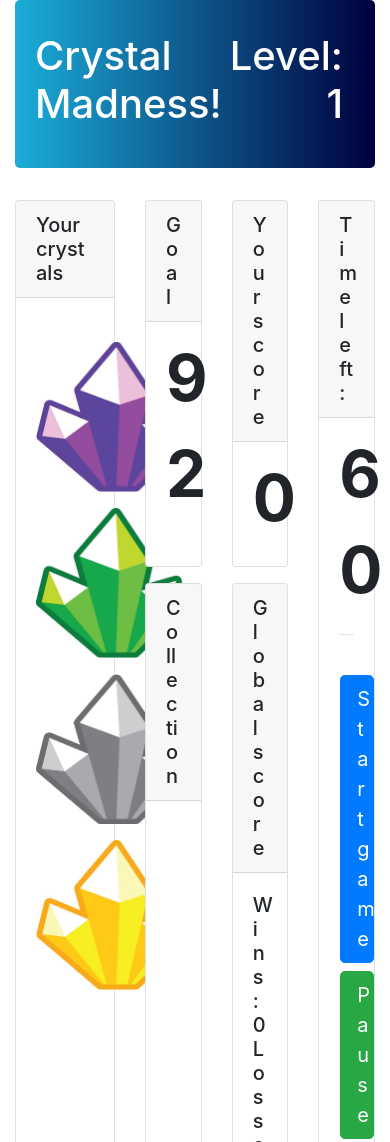
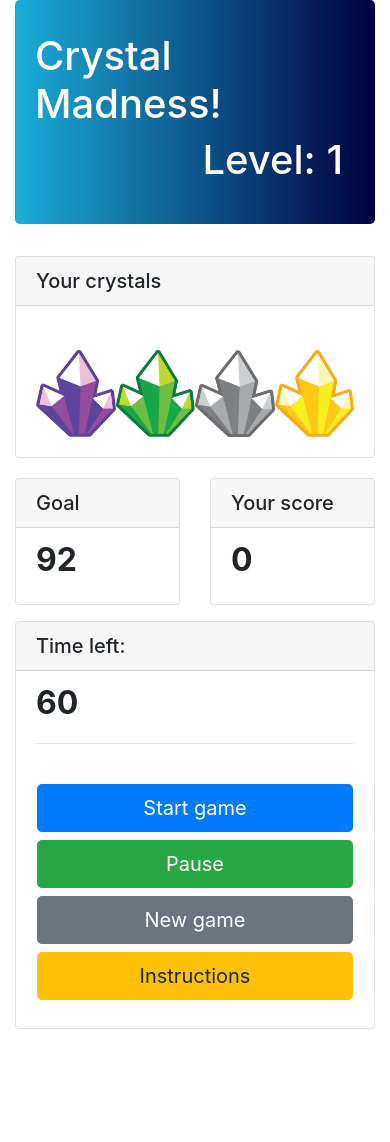
Before and after one commit to edchavezb/crystal-game, a plain HTML site: page index.html in a window 390 px wide. Shown: the top 1142 px of the page. After the commit the page ends 1029 px from the top, so only its background shows below. Drawn offline with nearby package versions, Linux system fonts and the light colour scheme.

Commit message:
Responsiveness

```diff
--- a/assets/css/style.css
+++ b/assets/css/style.css
@@ -48,3 +48,24 @@
 .level{
   text-align: right
 }
+
+@media screen and (max-width: 768px){
+
+  .crystal-image {
+    width: 25%;
+    height: auto;
+  }
+
+  #dashboard {
+    margin-top: 20px;
+  }
+
+  .numDisplay {
+    font-size: 2rem;
+  }
+
+  #extra {
+    display: none;
+  }
+
+}
--- a/index.html
+++ b/index.html
@@ -15,14 +15,14 @@
   <div class="container">
     <div class="jumbotron">
       <div class="row pl-1 pr-3">
-        <div class="col-6"> <h1>Crystal Madness!</h1></div>
-        <div class="col-6 level"> <h1>Level: <span id="game-level"></span></h1></div>
+        <div class="col-12 col-md-6"> <h1>Crystal Madness!</h1></div>
+        <div class="col-12 col-md-6 level"> <h1>Level: <span id="game-level"></span></h1></div>
       </div>
     </div>
 
     <div class="row">
 
-      <div class="col-4">
+      <div class="col-12 col-md-4">
         <div class="card">
           <h5 class="card-header">Your crystals</h5>
           <div class="card-body mt-2">
@@ -31,10 +31,10 @@
         </div>
       </div>
 
-      <div class="col-8">
+      <div id="dashboard" class="col-12 col-md-8">
 
         <div class="row">
-          <div class="col-8">
+          <div class="col-12 col-md-8">
             <div class="row">
               <div class="col-6">
                 <div class="card">
@@ -55,7 +55,7 @@
               </div>
             </div>
 
-            <div class="row mt-3">
+            <div id="extra" class="row mt-3">
 
               <div class="col-6">
                 <div class="card">
@@ -91,7 +91,7 @@
 
           </div>
 
-          <div class="col-4">
+          <div class="col-12 col-md-4">
             <div class="card">
               <h5 class="card-header">Time left:</h5>
               <div class="card-body pt-2">
```
